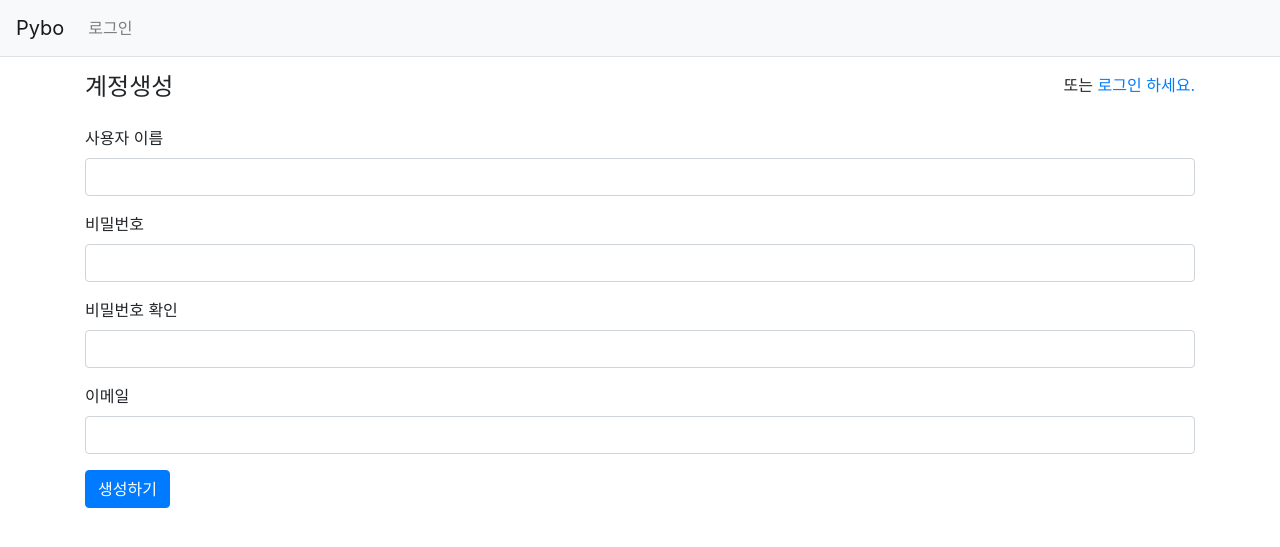
After one commit to fmfu51/django_mysite3_exam, a Django app: template templates/common/signup.html in a window 1280 px wide. The commit adds this page. Shown: the top 547 px of the page. Run offline with Django 3.2, Linux system fonts and the light colour scheme; the template is opened without the code that fills it, so the values that code supplies are empty; some libraries are stand-ins or nearby versions.

Commit message:
계정생성 기능 추가

```diff
--- /dev/null
+++ b/templates/common/signup.html
@@ -0,0 +1,38 @@
+{% extends "base.html" %}
+{% block content %}
+<div class="container my-3">
+    <div class="row my-3">
+        <div class="col-4">
+            <h4>계정생성</h4>
+        </div>
+        <div class="col-8 text-right">
+            <span>또는 <a href="{% url 'common:login' %}">로그인 하세요.</a></span>
+        </div>
+    </div>
+    <form method="post" class="post-form">
+        {% csrf_token %}
+        {% include "form_errors.html" %}
+        <div class="form-group">
+            <label for="username">사용자 이름</label>
+            <input type="text" class="form-control" name="username" id="username"
+                   value="{{ form.username.value|default_if_none:'' }}">
+        </div>
+        <div class="form-group">
+            <label for="password1">비밀번호</label>
+            <input type="password" class="form-control" name="password1" id="password1"
+                   value="{{ form.password1.value|default_if_none:'' }}">
+        </div>
+        <div class="form-group">
+            <label for="password2">비밀번호 확인</label>
+            <input type="password" class="form-control" name="password2" id="password2"
+                   value="{{ form.password2.value|default_if_none:'' }}">
+        </div>
+        <div class="form-group">
+            <label for="email">이메일</label>
+            <input type="text" class="form-control" name="email" id="email"
+                   value="{{ form.email.value|default_if_none:'' }}">
+        </div>
+        <button type="submit" class="btn btn-primary">생성하기</button>
+    </form>
+</div>
+{% endblock %}
```
Also changed, not shown: templates/common/login.html (+9 -1 lines), common/forms.py (added).
